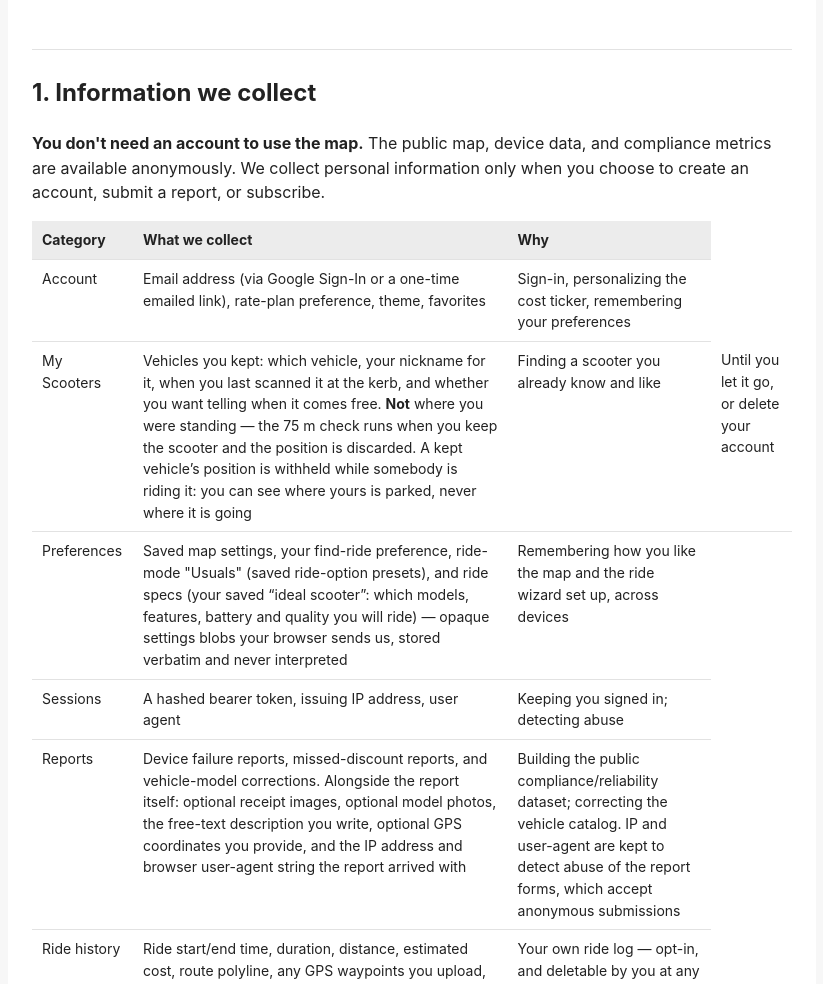
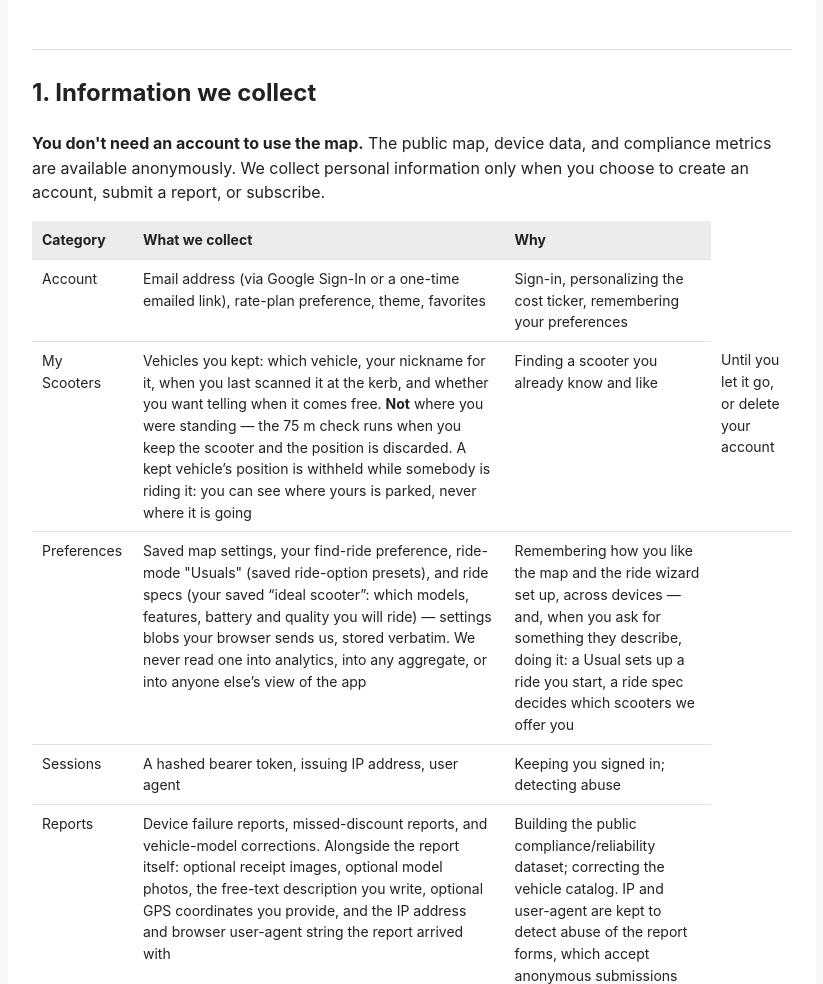
Before and after one commit to z280/scooter-fyi-api, a FastAPI app: page /legal/privacy-policy in a window 1280 px wide. Shown: the part 368-1352 px from the top of the page, without its empty margins (228-1051 px from the left). Run offline with FastAPI, Linux system fonts and the light colour scheme; some libraries are stand-ins or nearby versions.

Commit message:
Privacy policy: drop a claim that was never quite true
Copilot's review, and it is right. The Preferences row said these blobs
are "stored verbatim and never interpreted", and this PR adds ride specs
to that row while its own API.md says the trip search interprets a spec
to disqualify and rank vehicles. A privacy notice must not contradict
the documented processing.

The sentence was already imprecise before ride specs arrived: a Usual's
`ride_options` is interpreted too, by
api_tracked_rides._serialize_ride_options, the moment it is used to start
a ride. So scoping the fix to specs would have left the same overclaim
standing for the kind next to it. Reworded for all four.

What replaces it is the promise actually being made, which is the one
api_meta's _PRIVACY entry already made precisely — never into analytics,
never into an aggregate, never into anyone else's view. The middle column
describes the data; the use moved to the purpose column where the table
puts uses, naming both: a Usual sets up a ride you start, a ride spec
decides which scooters we offer you.

The two documents now say the same thing. They did not before, and the
machine-readable one was the accurate half.

Co-Authored-By: Claude Opus 5 <noreply@anthropic.com>
Claude-Session: https://claude.ai/code/session_01HmExELMn8NYWZumrEUcs5w

```diff
--- a/src/templates/legal/privacy_policy.html
+++ b/src/templates/legal/privacy_policy.html
@@ -63,10 +63,13 @@ can see where yours is parked, never where it is going</td>
 <tr><td>Preferences</td><td>Saved map settings, your find-ride preference,
 ride-mode "Usuals" (saved ride-option presets), and ride specs (your saved
 &ldquo;ideal scooter&rdquo;: which models, features, battery and quality you
-will ride) &mdash; opaque settings blobs your browser sends us, stored
-verbatim and never interpreted</td>
+will ride) &mdash; settings blobs your browser sends us, stored verbatim.
+We never read one into analytics, into any aggregate, or into anyone
+else&rsquo;s view of the app</td>
 <td>Remembering how you like the map and the ride wizard set up, across
-devices</td></tr>
+devices &mdash; and, when you ask for something they describe, doing it:
+a Usual sets up a ride you start, a ride spec decides which scooters we
+offer you</td></tr>
 <tr><td>Sessions</td><td>A hashed bearer token, issuing IP address, user
 agent</td><td>Keeping you signed in; detecting abuse</td></tr>
 <tr><td>Reports</td><td>Device failure reports, missed-discount reports,
```
